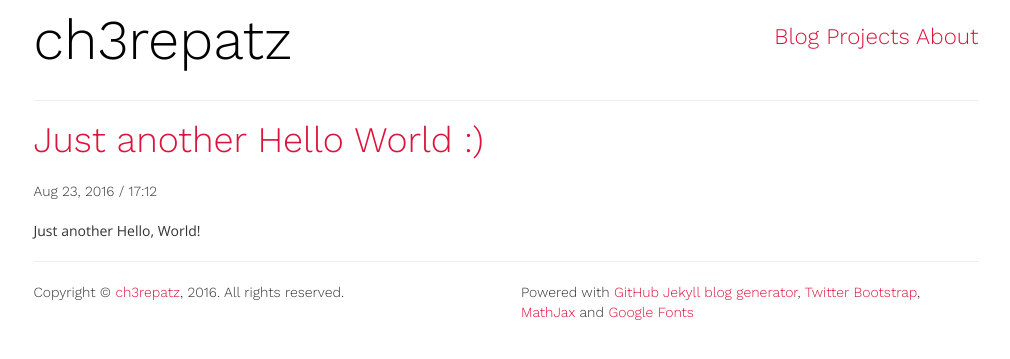
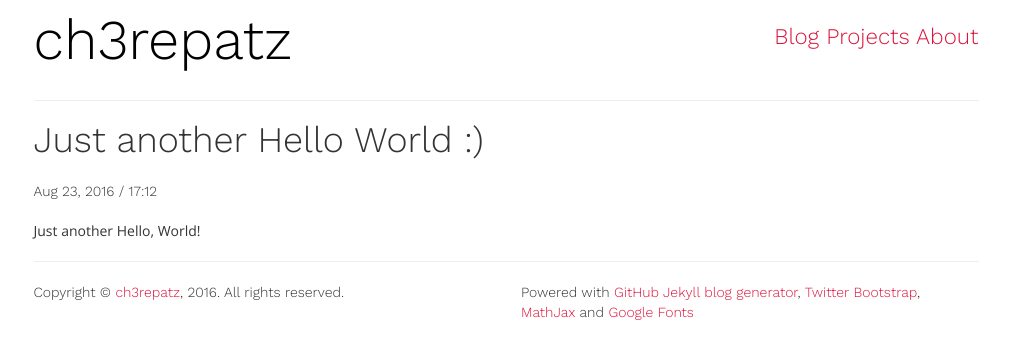
Before and after one commit to ch3repatz/ch3repatz.github.io, a Jekyll site: the page built from _posts/2016-08-23-another-hello-world.md, in a window 1280 px wide. Shown: the top 359 px of the page, without its empty margins (134-1144 px from the left). Built offline with Jekyll 4.4.1, drawn with Linux system fonts in a browser that asks for light colours.

Commit message:
Update post.html

```diff
--- a/_layouts/post.html
+++ b/_layouts/post.html
@@ -1,7 +1,7 @@
 ---
 layout: default
 ---
-<h1><a href="{{ page.url }}">{{ page.title }}</a></h1>
+<h1>{{ page.title }}</h1>
 
 <div class="post_date">{{ page.date | date: "%b %-d, %Y / %H:%M" }}</div>
 
```
